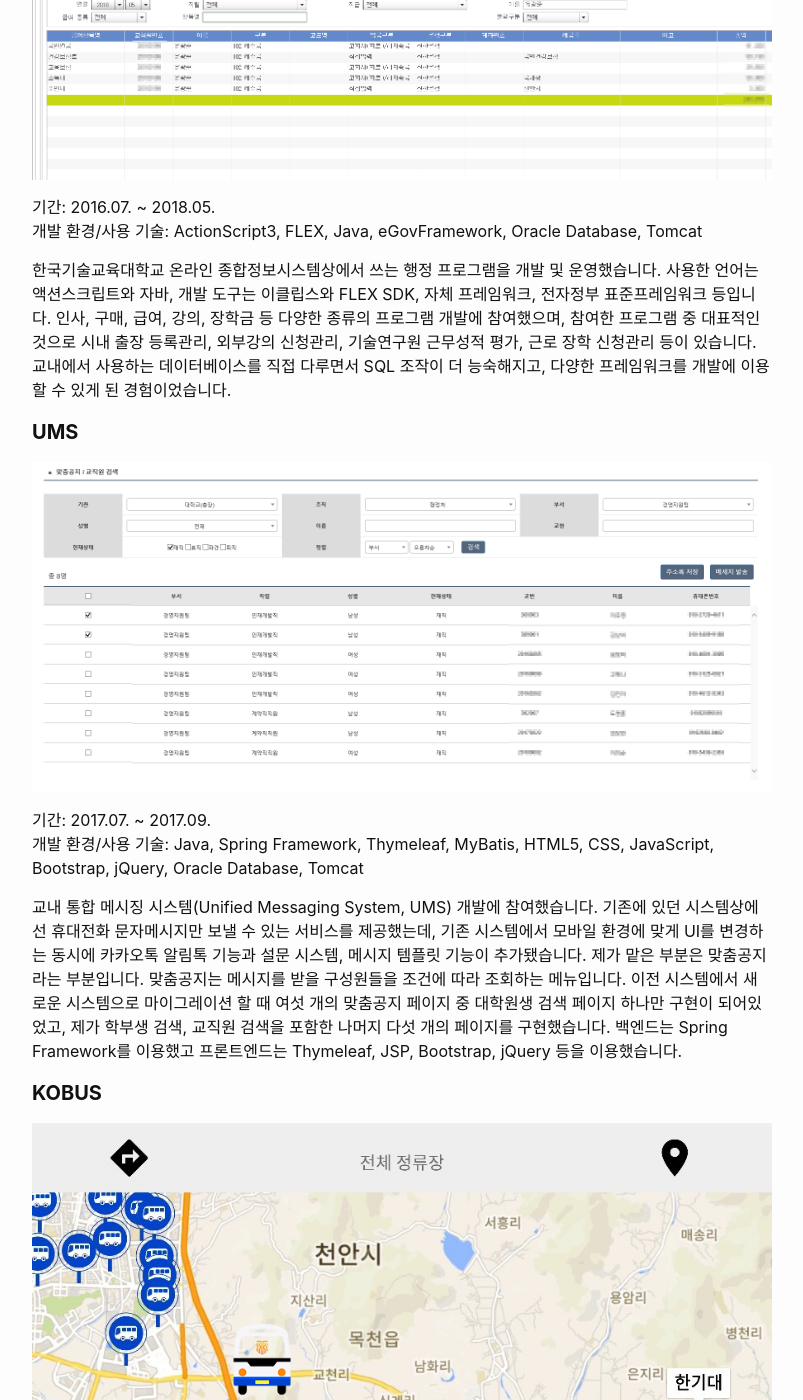
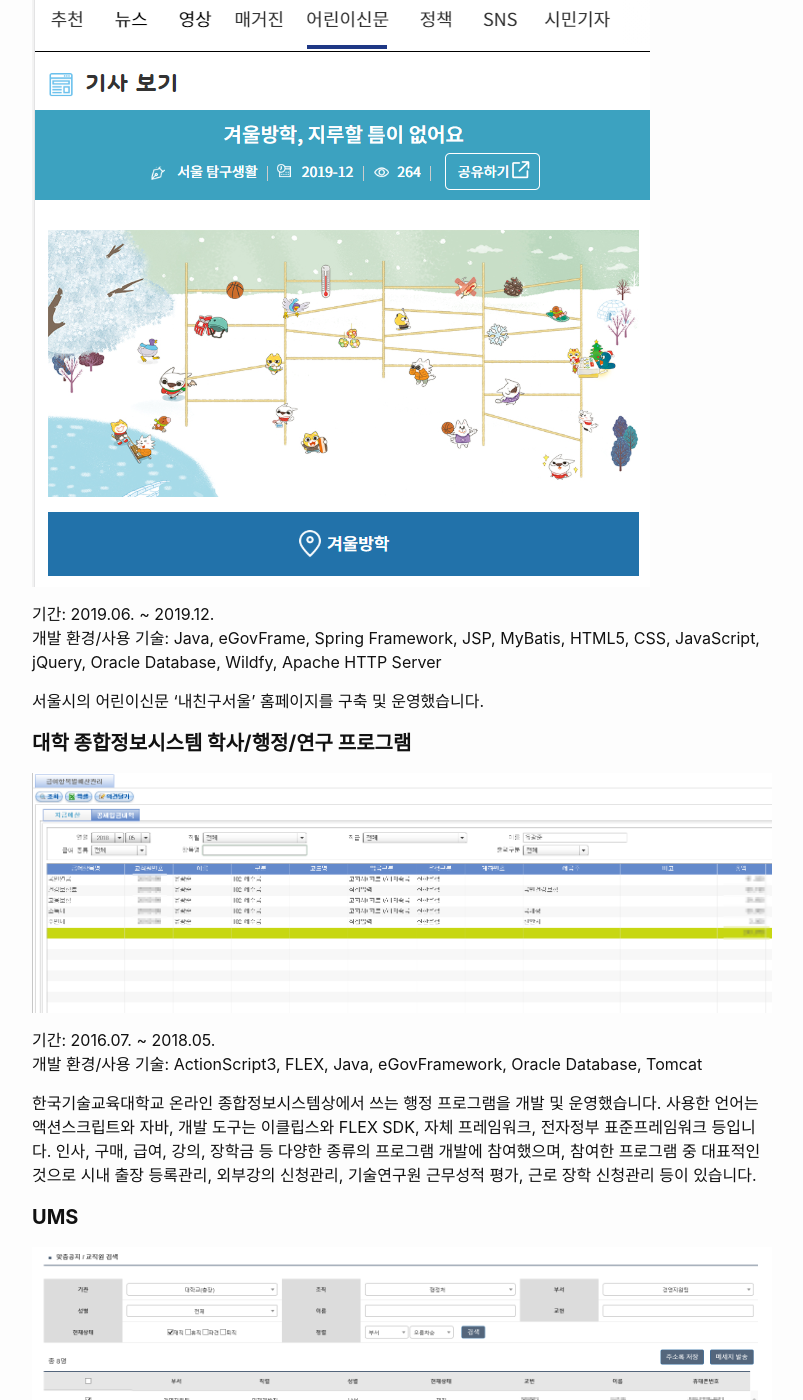
Before and after one commit to majortim/majortim.github.io, a Jekyll site: the page built from projects.md, in a window 1280 px wide and 1400 px high, scrolled down 269 px. Shown: the whole window, without its empty margins (238-1041 px from the left). Built offline with Jekyll 4.4.1, drawn with Linux system fonts in a browser that asks for light colours; some of the changed text lies outside the part shown.

Commit message:
Update projects.md

```diff
--- a/projects.md
+++ b/projects.md
@@ -3,6 +3,14 @@ layout: page
 title: Projects
 permalink: /projects/
 ---
+
+#### **내친구서울 홈페이지**
+![portal](/assets/img/mfs.png)
+
+기간: 2019.06. ~ 2019.12.\\
+개발 환경/사용 기술: Java, eGovFrame, Spring Framework, JSP, MyBatis, HTML5, CSS, JavaScript, jQuery, Oracle Database, Wildfy, Apache HTTP Server
+
+서울시의 어린이신문 '내친구서울' 홈페이지를 구축 및 운영했습니다.
 
 #### **대학 종합정보시스템 학사/행정/연구 프로그램**
 
@@ -11,7 +19,7 @@ permalink: /projects/
 기간: 2016.07. ~ 2018.05.\\
 개발 환경/사용 기술: ActionScript3, FLEX, Java, eGovFramework, Oracle Database, Tomcat
 
-한국기술교육대학교 온라인 종합정보시스템상에서 쓰는 행정 프로그램을 개발 및 운영했습니다. 사용한 언어는 액션스크립트와 자바, 개발 도구는 이클립스와 FLEX SDK, 자체 프레임워크, 전자정부 표준프레임워크 등입니다. 인사, 구매, 급여, 강의, 장학금 등 다양한 종류의 프로그램 개발에 참여했으며, 참여한 프로그램 중 대표적인 것으로 시내 출장 등록관리, 외부강의 신청관리, 기술연구원 근무성적 평가, 근로 장학 신청관리 등이 있습니다. 교내에서 사용하는 데이터베이스를 직접 다루면서 SQL 조작이 더 능숙해지고, 다양한 프레임워크를 개발에 이용할 수 있게 된 경험이었습니다.
+한국기술교육대학교 온라인 종합정보시스템상에서 쓰는 행정 프로그램을 개발 및 운영했습니다. 사용한 언어는 액션스크립트와 자바, 개발 도구는 이클립스와 FLEX SDK, 자체 프레임워크, 전자정부 표준프레임워크 등입니다. 인사, 구매, 급여, 강의, 장학금 등 다양한 종류의 프로그램 개발에 참여했으며, 참여한 프로그램 중 대표적인 것으로 시내 출장 등록관리, 외부강의 신청관리, 기술연구원 근무성적 평가, 근로 장학 신청관리 등이 있습니다.
 
 <!-- --- -->
 
@@ -22,7 +30,7 @@ permalink: /projects/
 기간: 2017.07. ~ 2017.09.\\
 개발 환경/사용 기술: Java, Spring Framework, Thymeleaf, MyBatis, HTML5, CSS, JavaScript, Bootstrap, jQuery, Oracle Database, Tomcat
 
-교내 통합 메시징 시스템(Unified Messaging System, UMS) 개발에 참여했습니다. 기존에 있던 시스템상에선 휴대전화 문자메시지만 보낼 수 있는 서비스를 제공했는데, 기존 시스템에서 모바일 환경에 맞게 UI를 변경하는 동시에 카카오톡 알림톡 기능과 설문 시스템, 메시지 템플릿 기능이 추가됐습니다. 제가 맡은 부분은 맞춤공지라는 부분입니다. 맞춤공지는 메시지를 받을 구성원들을 조건에 따라 조회하는 메뉴입니다. 이전 시스템에서 새로운 시스템으로 마이그레이션 할 때 여섯 개의 맞춤공지 페이지 중 대학원생 검색 페이지 하나만 구현이 되어있었고, 제가 학부생 검색, 교직원 검색을 포함한 나머지 다섯 개의 페이지를 구현했습니다. 백엔드는 Spring Framework를 이용했고 프론트엔드는 Thymeleaf, JSP, Bootstrap, jQuery 등을 이용했습니다.
+교내 통합 메시징 시스템(Unified Messaging System, UMS) 고도화에 참여했습니다. 기존에 있던 시스템상에선 휴대전화 문자메시지만 보낼 수 있는 서비스를 제공했는데, 기존 시스템에서 모바일 환경에 맞게 UI를 변경하는 동시에 카카오톡 알림톡 기능과 설문 시스템, 메시지 템플릿 기능이 추가됐습니다. 제가 맡은 부분은 메시지를 받을 구성원들을 조건에 따라 조회하는 맞춤공지라는 메뉴입니다. 학부생 검색, 교직원 검색을 포함한 나머지 다섯 개의 페이지를 구현했습니다.
 
 #### **KOBUS**
 
```
